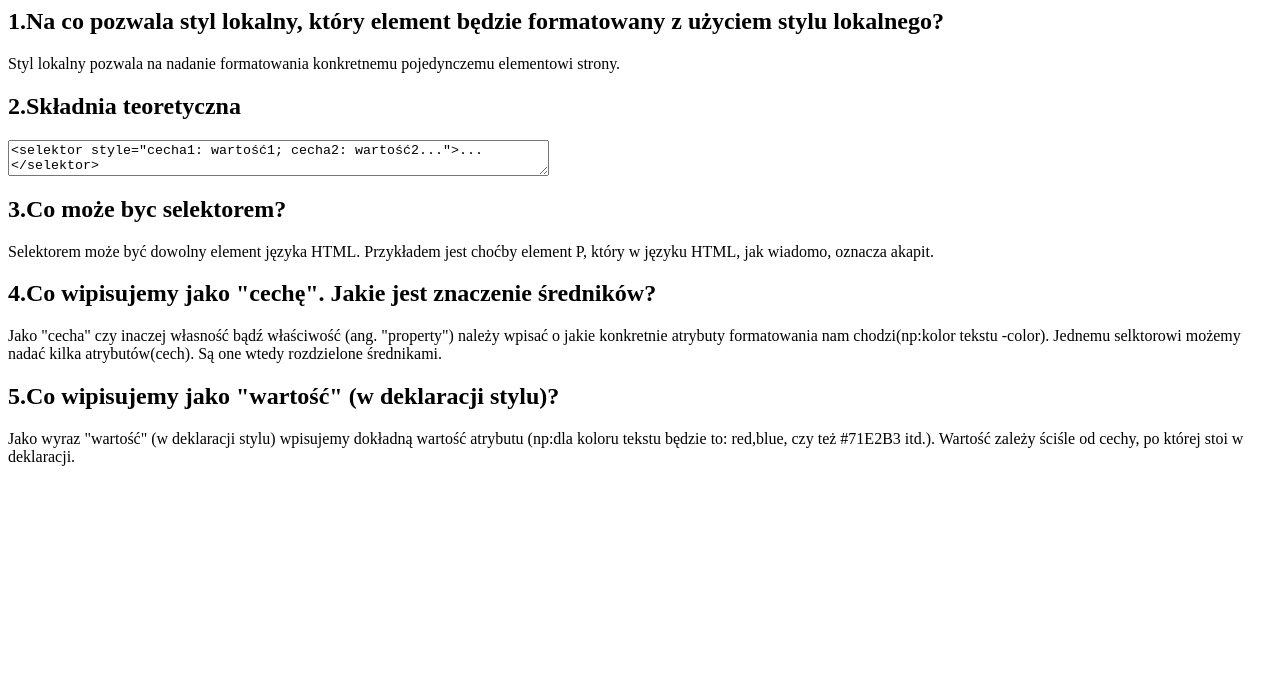
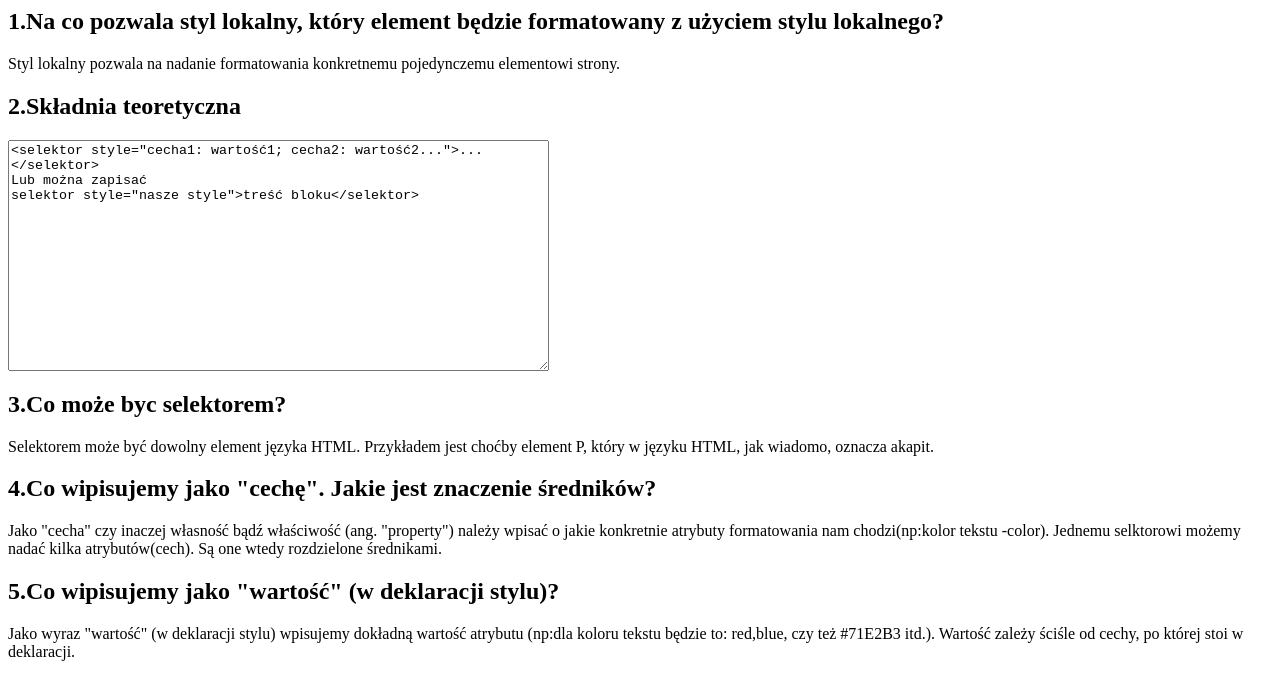
Before and after one commit to Rzodkiw/css, a plain HTML site: page zad7_dulski.html in a window 1280 px wide. Drawn offline with Linux system fonts and the light colour scheme.

Commit message:
Update zad7_dulski.html

```diff
--- a/zad7_dulski.html
+++ b/zad7_dulski.html
@@ -6,7 +6,7 @@
 <h2>1.Na co pozwala styl lokalny, który element będzie formatowany z użyciem stylu lokalnego?</h2>
 Styl lokalny pozwala na nadanie formatowania konkretnemu pojedynczemu elementowi strony.
 <h2>2.Składnia teoretyczna </h2>
-<textarea cols="65">
+<textarea cols="65" rows="15">
 <selektor style="cecha1: wartość1; cecha2: wartość2...">...</selektor>
 Lub można zapisać
 selektor style="nasze style">treść bloku</selektor>
```
